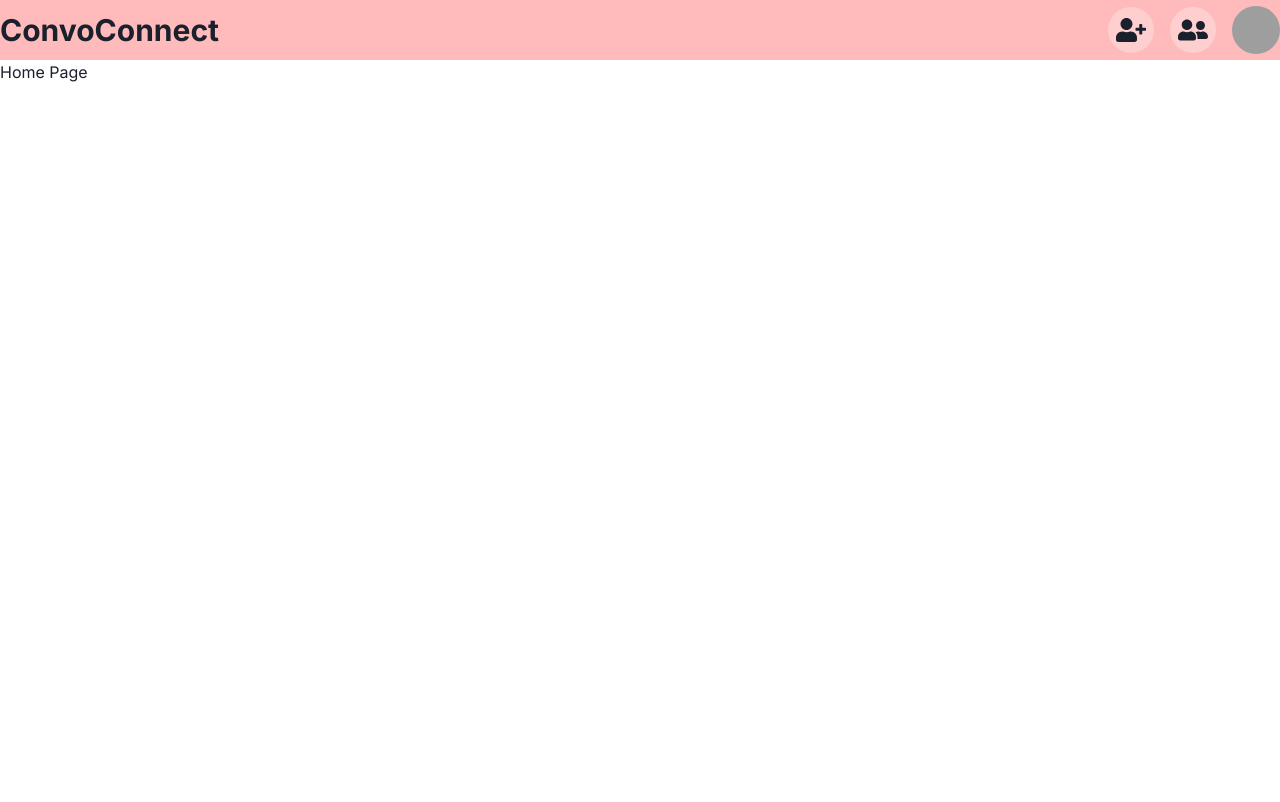
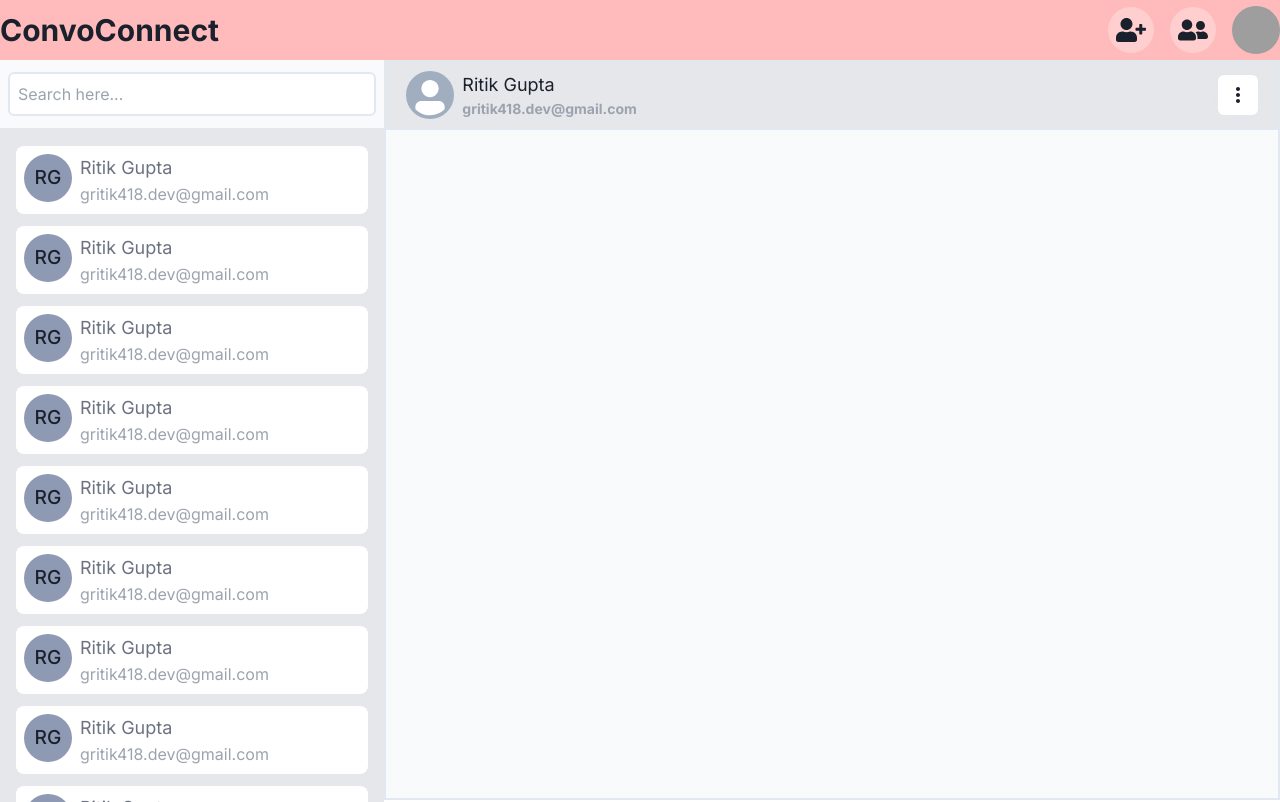
Before and after one commit to gritik418/ConvoConnect-Frontend, a Next.js app: page / in a window 1280 px wide. Built offline with nearby package versions, Linux system fonts and the light colour scheme; grey boxes are pictures that could not be loaded.

Commit message:
Chat section ui completed

```diff
--- a/src/app/page.tsx
+++ b/src/app/page.tsx
@@ -1,11 +1,15 @@
-import FriendRequestModal from "@/components/FriendRequestModal/FriendRequestModal";
+import ChatSection from "@/components/ChatSection/ChatSection";
+import MessageSection from "@/components/MessageSection/MessageSection";
 import Navbar from "@/components/Navbar/Navbar";
 
 export default function Home() {
   return (
     <div className="h-[100vh]">
       <Navbar />
-      <h1>Home Page</h1>
+      <div className="h-[calc(100vh-60px)] flex">
+        <ChatSection />
+        <MessageSection />
+      </div>
     </div>
   );
 }
--- /dev/null
+++ b/src/components/ChatItem/ChatItem.tsx
@@ -0,0 +1,16 @@
+import { Avatar } from "@chakra-ui/react";
+import React from "react";
+
+const ChatItem = () => {
+  return (
+    <div className="p-2 flex rounded-lg bg-white">
+      <Avatar name="Ritik Gupta" />
+      <div className="ml-2">
+        <p className="text-lg text-gray-500">Ritik Gupta</p>
+        <p className="text-gray-400">gritik418.dev@gmail.com</p>
+      </div>
+    </div>
+  );
+};
+
+export default ChatItem;
--- /dev/null
+++ b/src/components/ChatSection/ChatSection.tsx
@@ -0,0 +1,46 @@
+import React from "react";
+import ChatItem from "../ChatItem/ChatItem";
+
+const ChatSection = () => {
+  return (
+    <div className="w-[550px] h-full py-3 bg-gray-50">
+      <div className="px-2 h-[58px] border-b-gray-200 border-b-2 pb-3">
+        <input
+          type="text"
+          placeholder="Search here..."
+          className="border-2 w-full p-2 rounded-md outline-[#ffbbbb]"
+        />
+      </div>
+      <div className="p-4 bg-gray-200 h-[calc(100%-44px)] flex flex-col overflow-y-scroll gap-3">
+        <ChatItem />
+        <ChatItem />
+        <ChatItem />
+        <ChatItem />
+        <ChatItem />
+        <ChatItem />
+        <ChatItem />
+        <ChatItem />
+        <ChatItem />
+        <ChatItem />
+        <ChatItem />
+        <ChatItem />
+        <ChatItem />
+        <ChatItem />
+        <ChatItem />
+        <ChatItem />
+        <ChatItem />
+        <ChatItem />
+        <ChatItem />
+        <ChatItem />
+        <ChatItem />
+        <ChatItem />
+        <ChatItem />
+        <ChatItem />
+        <ChatItem />
+        <ChatItem />
+      </div>
+    </div>
+  );
+};
+
+export default ChatSection;
--- a/src/components/FriendRequestItem/FriendRequestItem.tsx
+++ b/src/components/FriendRequestItem/FriendRequestItem.tsx
@@ -7,7 +7,7 @@ const FriendRequestItem = () => {
   return (
     <div className="bg-gray-200 rounded-lg p-2">
       <div className="flex">
-        <Avatar name="Ritik" src="" />
+        <Avatar name="John" src="" />
         <div className="ml-2">
           <p>Ritik Gupta</p>
           <p className="text-gray-400 font-bold">gritik418.dev@gmail.com</p>
--- /dev/null
+++ b/src/components/MessageSection/MessageSection.tsx
@@ -0,0 +1,14 @@
+import React from "react";
+import UserTile from "../UserTile/UserTile";
+
+const MessageSection = () => {
+  return (
+    <div className="border-2 w-full h-full bg-gray-50">
+      <div className="h-[68px] bg-gray-200 border-b-2">
+        <UserTile />
+      </div>
+    </div>
+  );
+};
+
+export default MessageSection;
--- /dev/null
+++ b/src/components/UserTile/UserTile.tsx
@@ -0,0 +1,45 @@
+import {
+  Avatar,
+  Button,
+  Menu,
+  MenuButton,
+  MenuItem,
+  MenuList,
+} from "@chakra-ui/react";
+import React from "react";
+import { FaUser } from "react-icons/fa";
+import { MdOutlineMoreVert } from "react-icons/md";
+import { MdBlock } from "react-icons/md";
+
+const UserTile = () => {
+  return (
+    <div className="flex items-center h-full px-5 justify-between">
+      <div className="flex">
+        <Avatar />
+        <div className="ml-2">
+          <p className="text-lg">Ritik Gupta</p>
+          <p className="text-sm text-gray-400 font-bold">
+            gritik418.dev@gmail.com
+          </p>
+        </div>
+      </div>
+      <Menu>
+        <MenuButton>
+          <div className="h-[40px] shadow-md shadow-gray-200 w-[40px] cursor-pointer grid place-items-center rounded-md bg-white">
+            <MdOutlineMoreVert className="text-2xl" />
+          </div>
+        </MenuButton>
+        <MenuList>
+          <MenuItem className="gap-3">
+            <FaUser /> User Profile
+          </MenuItem>
+          <MenuItem className="gap-3">
+            <MdBlock /> Block
+          </MenuItem>
+        </MenuList>
+      </Menu>
+    </div>
+  );
+};
+
+export default UserTile;
```
